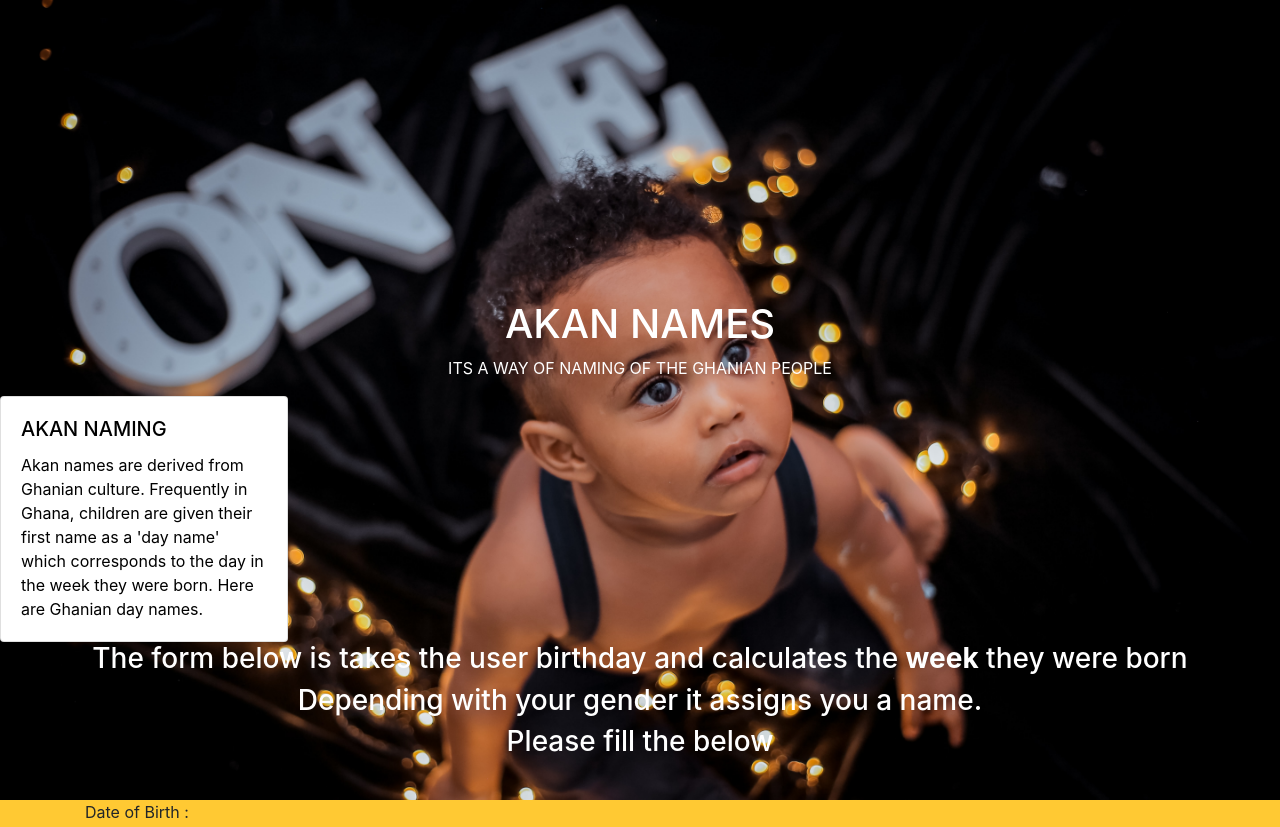
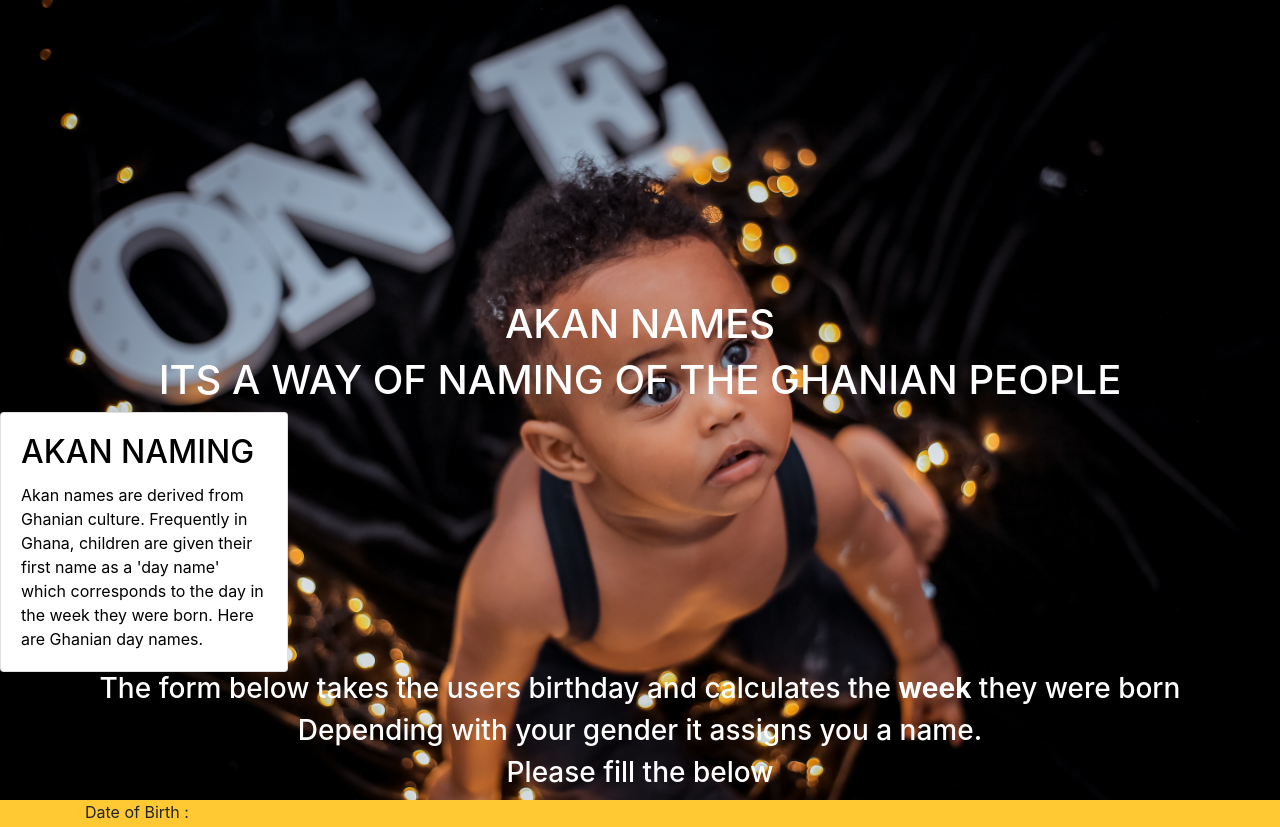
Before and after one commit to Jackson-coder-arch/Akan-Name-Generator, a plain HTML site: page index.html in a window 1280 px wide. Shown: the top 827 px of the page. Drawn offline with nearby package versions, Linux system fonts and the light colour scheme.

Commit message:
rectifying inform

```diff
--- a/index.html
+++ b/index.html
@@ -13,11 +13,11 @@
 
         <div class="section1" >
             <h1 class="text-center">AKAN NAMES</h1>
-              <p class="text-center">ITS A WAY OF NAMING OF THE GHANIAN PEOPLE</p>
+              <h1 class="text-center">ITS A WAY OF NAMING OF THE GHANIAN PEOPLE</h1>
 
               <div class="card" style="width: 18rem;">
                 <div class="card-body">
-                  <h5 class="card-title"><span>AKAN NAMING</span></h5>
+                  <h2 class="card-title"><span>AKAN NAMING</span></h2>
                   <p class="card-text">Akan names are derived from Ghanian culture. Frequently in Ghana, children are given their first name as a 'day name' which corresponds to the day in the week they were born. Here are Ghanian day names.</p>
 
                 </div>
@@ -25,7 +25,7 @@
 
 
               </div>
-              <h3 class="text-center">The form below is takes the user birthday and calculates the <strong>week</strong> they were born</h3>
+              <h3 class="text-center">The form below takes the users birthday and calculates the <strong>week</strong> they were born</h3>
               <h3 class="text-center">Depending with your gender it assigns you a name.</h3>
               <h3 class="text-center">Please fill the below</h3>
 
```
